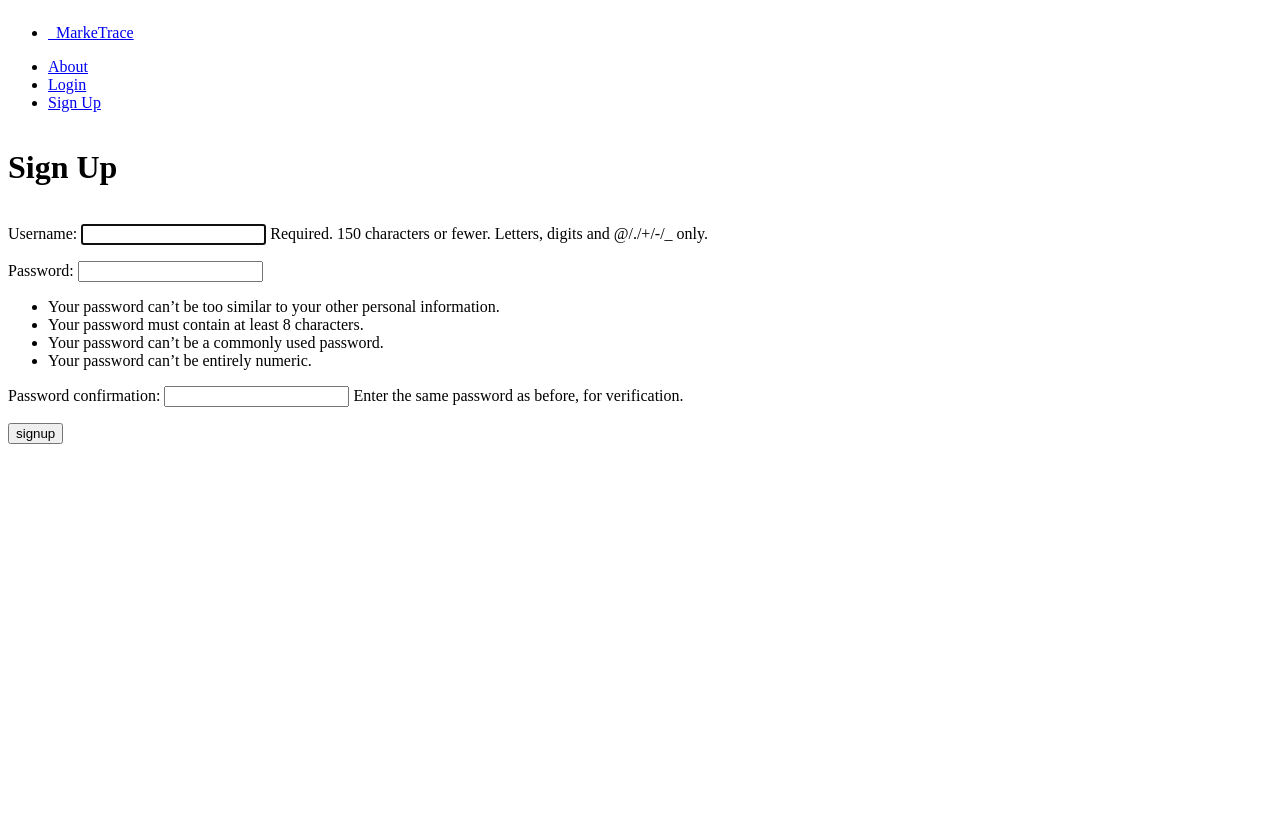
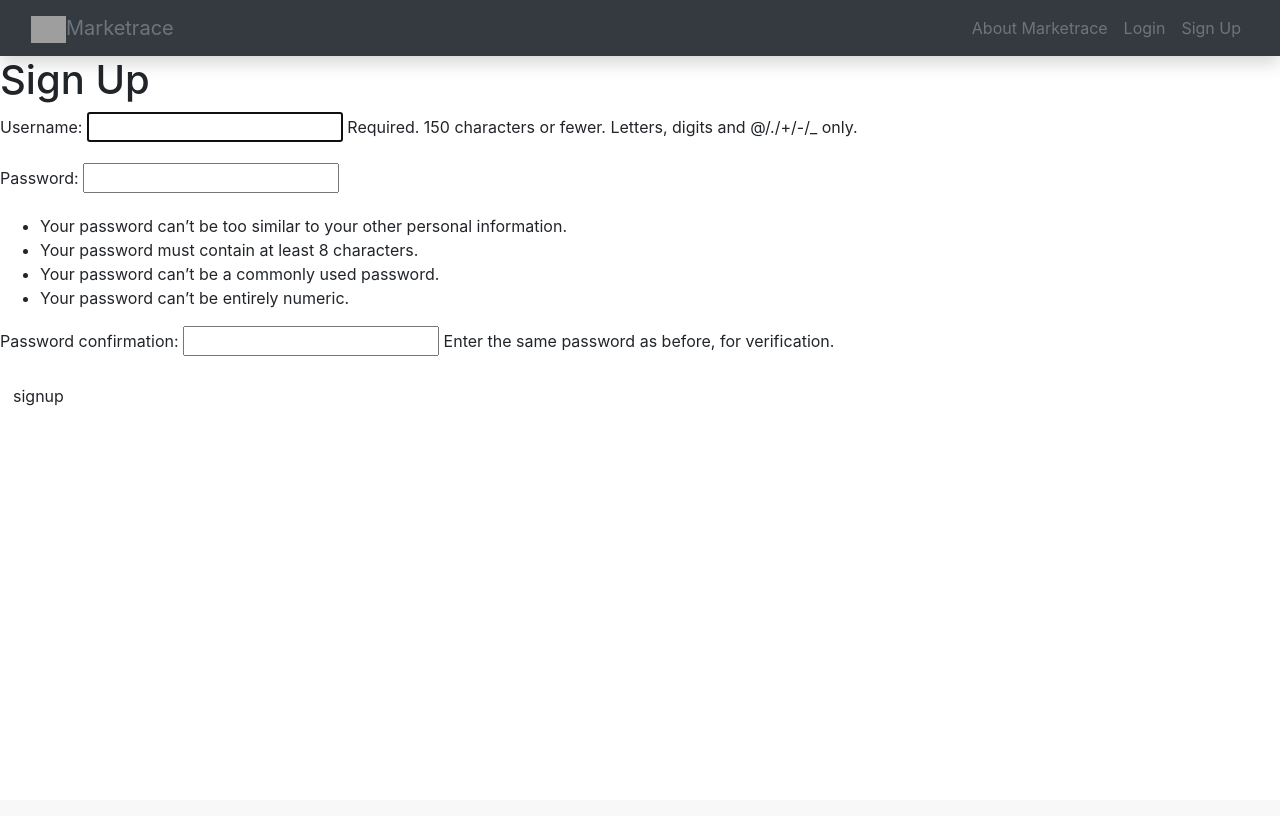
Before and after one commit to flyingisfreedom5/marketrace, a Django app: page /accounts/signup/ in a window 1280 px wide. After the commit the page ends 406 px from the top, so only its background shows below. Run offline with Django 4.2, Linux system fonts and the light colour scheme; grey boxes are pictures that could not be loaded.

Commit message:
added nav-bar styling and beginnings off signup form

```diff
--- a/main_app/static/css/style.css
+++ b/main_app/static/css/style.css
@@ -1,4 +1,4 @@
-body {
+/* body {
   display: flex;
   min-height: 100vh;
   flex-direction: column;
@@ -8,7 +8,8 @@ main {
   flex: 1 0 auto;
 }
 
+
 footer.page-footer {
   padding-top: 0;
   text-align: right;
-}
+} */
--- a/main_app/templates/base.html
+++ b/main_app/templates/base.html
@@ -6,36 +6,53 @@
   <meta charset="UTF-8">
   <meta http-equiv="X-UA-Compatible" content="IE=edge">
   <meta name="viewport" content="width=device-width, initial-scale=1.0">
-  <title>Document</title>
+  <title>Marketrace</title>
+  <link rel="stylesheet" href="https://cdn.jsdelivr.net/npm/bootstrap@4.3.1/dist/css/bootstrap.min.css" integrity="sha384-ggOyR0iXCbMQv3Xipma34MD+dH/1fQ784/j6cY/iJTQUOhcWr7x9JvoRxT2MZw1T" crossorigin="anonymous">
   <link rel="stylesheet" type="text/css" href="{% static 'css/style.css' %}">
 </head>
 <body>
-  <header class="navbar-fixed">
-    <nav>
-        <div class="nav-wrapper">
-            <ul>
-                <li><a href="{% url 'home' %}" class="left brand-logo">&nbsp;&nbsp;MarkeTrace</a></li>
-            </ul>
-            <ul class="right">
-              <li><a href="{% url 'about' %}">About</a></li>
+
+  <nav class="navbar navbar-expand-sm navbar-light bg-dark text-secondary shadow">
+    <div class="container-fluid">
+      <a href="{% url 'home' %}" class="navbar-brand text-secondary">
+        <img src="https://cdn-icons.flaticon.com/png/128/2510/premium/2510702.png?token=exp=1652648336~hmac=b92ccc580ed8f4dfc5cc49de60753fb6" alt="" height=25 width=35 class="img-fluid d-inline-block align-text-center">Marketrace
+      </a>
+      <ul class="navbar-nav">
+        <li class="nav-item">
+          <a href="{% url 'about' %}" class="nav-link text-secondary">About Marketrace</a>
+        </li>
 
         {% if user.is_authenticated %}
 
-              <li><a href="{% url 'test' %}">Test Protected View</a></li>
-              <li><a href="{% url 'logout' %}">Logout</a></li>
+        <li class="nav-item">
+          <a href="{% url 'test' %}" class="nav-link text-secondary">Test Protected View</a>
+        </li>
+        <li class="nav-item">
+          <a href="{% url 'logout' %}" class="nav-link text-secondary">Logout</a>
+        </li>
 
         {% else %}
 
-              <li><a href="{% url 'login' %}">Login</a></li>
-              <li><a href="{% url 'signup' %}">Sign Up</a></li>
+        <li class="nav-item">
+          <a href="{% url 'login' %}" class="nav-link text-secondary">Login</a>
+        </li>
+        <li class="nav-item">
+          <a href="{% url 'signup' %}" class="nav-link text-secondary">Sign Up</a>
+        </li>
 
         {% endif %}
+
       </ul>
     </div>
   </nav>
-</header>
 
 
+
+
+
+  <script src="https://code.jquery.com/jquery-3.3.1.slim.min.js" integrity="sha384-q8i/X+965DzO0rT7abK41JStQIAqVgRVzpbzo5smXKp4YfRvH+8abtTE1Pi6jizo" crossorigin="anonymous"></script>
+    <script src="https://cdn.jsdelivr.net/npm/popper.js@1.14.7/dist/umd/popper.min.js" integrity="sha384-UO2eT0CpHqdSJQ6hJty5KVphtPhzWj9WO1clHTMGa3JDZwrnQq4sF86dIHNDz0W1" crossorigin="anonymous"></script>
+    <script src="https://cdn.jsdelivr.net/npm/bootstrap@4.3.1/dist/js/bootstrap.min.js" integrity="sha384-JjSmVgyd0p3pXB1rRibZUAYoIIy6OrQ6VrjIEaFf/nJGzIxFDsf4x0xIM+B07jRM" crossorigin="anonymous"></script>
   {% block content %}
   {% endblock %}
 </body>
```
Also changed, not shown: main_app/templates/registration/login.html (+17 -2 lines), marketrace/settings.py (line endings or trailing spaces). Lines whose indentation alone changed are shown as unchanged.
